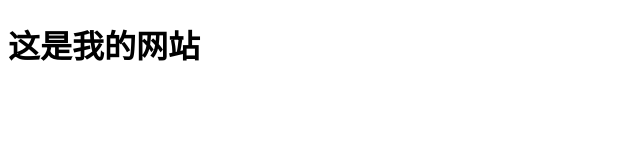
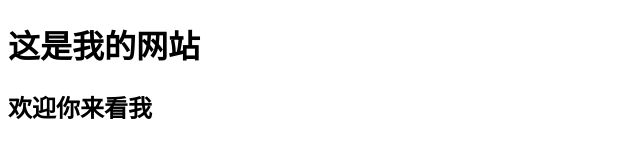
Before and after one commit to yaoshoutang/yaoshoutang.github.io, a plain HTML site: page index.html in a window 1280 px wide. Shown: the whole page, without its empty margins (0-640 px from the left). Drawn offline with Linux system fonts and the light colour scheme.

Commit message:
第二次修改

```diff
--- a/index.html
+++ b/index.html
@@ -7,5 +7,6 @@
 </head>
 <body>
   <h1>这是我的网站</h1>
+  <h2>欢迎你来看我</h2>
 </body>
 </html>
```
